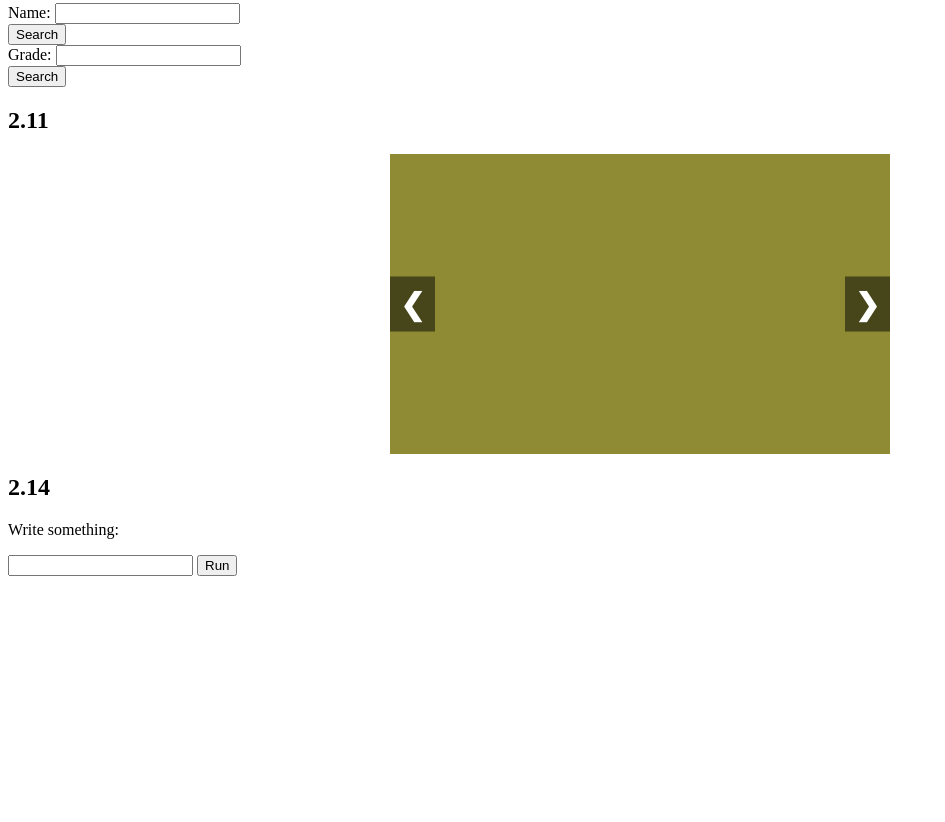
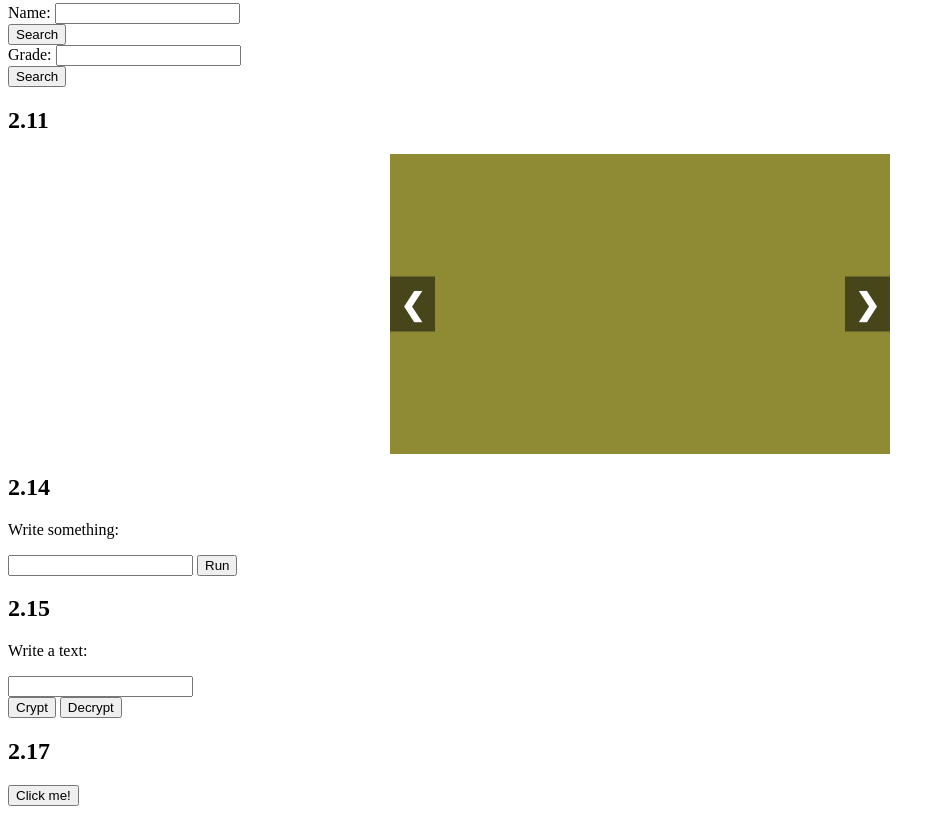
Before and after one commit to tildakallstrom/jsModul2, a plain HTML site: page index.html in a window 1280 px wide. Shown: the part 602-1424 px from the top of the page, without its empty margins (0-945 px from the left). Before the commit the page ends 1194 px from the top, so only its background shows below. Drawn offline with Linux system fonts and the light colour scheme.

Commit message:
Added exercise 2.17

```diff
--- a/index.html
+++ b/index.html
@@ -67,6 +67,17 @@
       <p id="output"></p>
       <p id="output1"></p>
 
+      <h2>2.15</h2>
+      <p>Write a text:</p>
+      <input type="text" id="inputs"><br>
+      <button type="button" onclick="cryptText()">Crypt</button>
+      <button type="button" onclick="decryptText()">Decrypt</button>
+      <p id="outputs"></p>
+
+      <h2>2.17</h2>
+      <button type="button" onclick="merryBtn()">Click me!</button>
+      <p id="merry"></p>
+
     <footer>
        <!-- <script src="js/ovning21.js"></script> -->
         <script src="js/ovning22.js"></script>
@@ -80,6 +91,8 @@
         <script src="js/ovning212.js"></script>
         <script src="js/ovning213.js"></script>
         <script src="js/ovning214.js"></script>
+        <script src="js/ovning215.js"></script>
+        <script src="js/ovning217.js"></script>
        </footer>
 </body>
 </html>
--- /dev/null
+++ b/js/ovning217.js
@@ -0,0 +1,8 @@
+function merryBtn() {
+    let div = document.getElementById("merry");
+    let h1 = document.createElement("h1");
+    let text = document.createTextNode("God JUL");
+    h1.appendChild(text);
+    h1.style.color = "red";
+    div.appendChild(h1);
+  }
```
